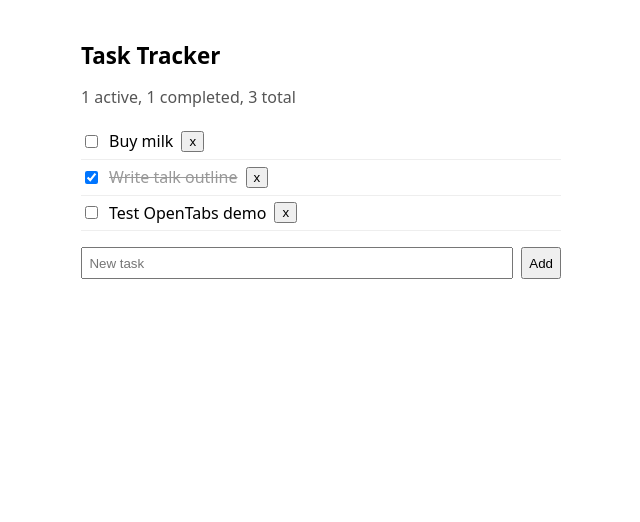
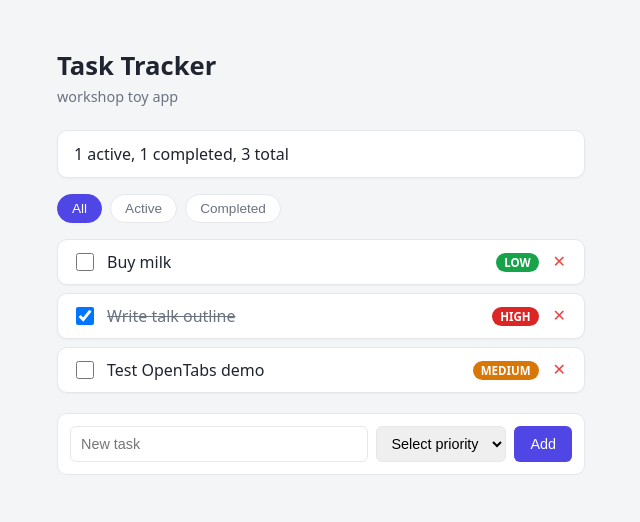
Before and after one commit to avinash-010/task_tracker, a Flask app: page / in a window 1280 px wide. Shown: the top 522 px of the page, without its empty margins (319-959 px from the left). Run offline with Flask 3, Linux system fonts and the light colour scheme.

Commit message:
feat: add priority field, filter tabs, visual redesign
Priority select is unselected by default (required, disabled placeholder)
so submitting without a choice triggers native browser validation.

```diff
--- a/app.py
+++ b/app.py
@@ -9,9 +9,9 @@ _id_counter = count(1)
 
 
 def seed():
-    tasks.append({"id": next(_id_counter), "title": "Buy milk", "completed": False})
-    tasks.append({"id": next(_id_counter), "title": "Write talk outline", "completed": True})
-    tasks.append({"id": next(_id_counter), "title": "Test OpenTabs demo", "completed": False})
+    tasks.append({"id": next(_id_counter), "title": "Buy milk", "completed": False, "priority": "low"})
+    tasks.append({"id": next(_id_counter), "title": "Write talk outline", "completed": True, "priority": "high"})
+    tasks.append({"id": next(_id_counter), "title": "Test OpenTabs demo", "completed": False, "priority": "medium"})
 
 
 seed()
@@ -30,7 +30,12 @@ def list_tasks():
 @app.route("/api/tasks", methods=["POST"])
 def create_task():
     data = request.get_json()
-    task = {"id": next(_id_counter), "title": data["title"], "completed": False}
+    task = {
+        "id": next(_id_counter),
+        "title": data["title"],
+        "completed": False,
+        "priority": data.get("priority", "medium"),
+    }
     tasks.append(task)
     return jsonify(task), 201
 
--- a/static/app.js
+++ b/static/app.js
@@ -1,17 +1,31 @@
+let allTasks = [];
+let currentFilter = "all";
+
 async function loadTasks() {
   const [tasksRes, summaryRes] = await Promise.all([
     fetch("/api/tasks"),
     fetch("/api/tasks/summary"),
   ]);
-  const tasks = await tasksRes.json();
+  allTasks = await tasksRes.json();
   const summary = await summaryRes.json();
 
   document.getElementById("summary").textContent =
     `${summary.active} active, ${summary.completed} completed, ${summary.total} total`;
 
+  renderTasks();
+}
+
+function renderTasks() {
   const list = document.getElementById("task-list");
   list.innerHTML = "";
-  for (const task of tasks) {
+
+  const filtered = allTasks.filter((task) => {
+    if (currentFilter === "active") return !task.completed;
+    if (currentFilter === "completed") return task.completed;
+    return true;
+  });
+
+  for (const task of filtered) {
     const li = document.createElement("li");
     if (task.completed) li.classList.add("completed");
 
@@ -21,13 +35,19 @@ async function loadTasks() {
     checkbox.addEventListener("change", () => toggleTask(task.id));
 
     const span = document.createElement("span");
+    span.className = "title";
     span.textContent = task.title;
 
+    const badge = document.createElement("span");
+    badge.className = `badge ${task.priority || "medium"}`;
+    badge.textContent = task.priority || "medium";
+
     const del = document.createElement("button");
-    del.textContent = "x";
+    del.className = "delete";
+    del.textContent = "✕";
     del.addEventListener("click", () => deleteTask(task.id));
 
-    li.append(checkbox, span, del);
+    li.append(checkbox, span, badge, del);
     list.appendChild(li);
   }
 }
@@ -44,14 +64,25 @@ async function deleteTask(id) {
 
 document.getElementById("new-task-form").addEventListener("submit", async (e) => {
   e.preventDefault();
-  const input = document.getElementById("new-task-title");
+  const titleInput = document.getElementById("new-task-title");
+  const priorityInput = document.getElementById("new-task-priority");
   await fetch("/api/tasks", {
     method: "POST",
     headers: { "Content-Type": "application/json" },
-    body: JSON.stringify({ title: input.value }),
+    body: JSON.stringify({ title: titleInput.value, priority: priorityInput.value }),
   });
-  input.value = "";
+  titleInput.value = "";
+  priorityInput.value = "";
   loadTasks();
 });
 
+document.querySelectorAll(".filter-btn").forEach((btn) => {
+  btn.addEventListener("click", () => {
+    document.querySelectorAll(".filter-btn").forEach((b) => b.classList.remove("active"));
+    btn.classList.add("active");
+    currentFilter = btn.dataset.filter;
+    renderTasks();
+  });
+});
+
 loadTasks();
--- a/templates/index.html
+++ b/templates/index.html
@@ -4,22 +4,148 @@
   <meta charset="utf-8">
   <title>Task Tracker</title>
   <style>
-    body { font-family: system-ui, sans-serif; max-width: 480px; margin: 40px auto; }
-    h1 { font-size: 1.4rem; }
-    #summary { color: #555; margin-bottom: 1rem; }
-    ul { list-style: none; padding: 0; }
-    li { display: flex; align-items: center; gap: 0.5rem; padding: 0.4rem 0; border-bottom: 1px solid #eee; }
-    li.completed span { text-decoration: line-through; color: #999; }
-    form { display: flex; gap: 0.5rem; margin-top: 1rem; }
-    input[type=text] { flex: 1; padding: 0.4rem; }
+    :root {
+      --bg: #f4f5f7;
+      --card: #ffffff;
+      --text: #1f2430;
+      --muted: #6b7280;
+      --border: #e5e7eb;
+      --accent: #4f46e5;
+      --accent-hover: #4338ca;
+      --low: #16a34a;
+      --medium: #d97706;
+      --high: #dc2626;
+      --danger: #ef4444;
+    }
+    * { box-sizing: border-box; }
+    body {
+      font-family: system-ui, -apple-system, "Segoe UI", sans-serif;
+      background: var(--bg);
+      color: var(--text);
+      max-width: 560px;
+      margin: 48px auto;
+      padding: 0 16px;
+    }
+    h1 { font-size: 1.6rem; margin-bottom: 4px; }
+    .subtitle { color: var(--muted); margin-bottom: 24px; font-size: 0.9rem; }
+
+    #summary {
+      background: var(--card);
+      border: 1px solid var(--border);
+      border-radius: 10px;
+      padding: 12px 16px;
+      margin-bottom: 16px;
+      font-weight: 500;
+      box-shadow: 0 1px 2px rgba(0,0,0,0.04);
+    }
+
+    .filters {
+      display: flex;
+      gap: 8px;
+      margin-bottom: 16px;
+    }
+    .filter-btn {
+      background: var(--card);
+      border: 1px solid var(--border);
+      border-radius: 999px;
+      padding: 6px 14px;
+      font-size: 0.85rem;
+      cursor: pointer;
+      color: var(--muted);
+    }
+    .filter-btn.active {
+      background: var(--accent);
+      border-color: var(--accent);
+      color: white;
+    }
+
+    ul { list-style: none; padding: 0; margin: 0 0 20px; }
+    li {
+      display: flex;
+      align-items: center;
+      gap: 10px;
+      background: var(--card);
+      border: 1px solid var(--border);
+      border-radius: 10px;
+      padding: 10px 14px;
+      margin-bottom: 8px;
+      box-shadow: 0 1px 2px rgba(0,0,0,0.04);
+    }
+    li.completed span.title { text-decoration: line-through; color: var(--muted); }
+    li input[type=checkbox] { width: 18px; height: 18px; cursor: pointer; }
+    li span.title { flex: 1; }
+
+    .badge {
+      font-size: 0.72rem;
+      font-weight: 600;
+      padding: 2px 8px;
+      border-radius: 999px;
+      text-transform: uppercase;
+      color: white;
+    }
+    .badge.low { background: var(--low); }
+    .badge.medium { background: var(--medium); }
+    .badge.high { background: var(--high); }
+
+    li button.delete {
+      border: none;
+      background: transparent;
+      color: var(--danger);
+      cursor: pointer;
+      font-size: 1rem;
+      line-height: 1;
+      padding: 4px;
+    }
+
+    form {
+      display: flex;
+      gap: 8px;
+      background: var(--card);
+      border: 1px solid var(--border);
+      border-radius: 10px;
+      padding: 12px;
+    }
+    input[type=text], select {
+      padding: 8px 10px;
+      border: 1px solid var(--border);
+      border-radius: 6px;
+      font-size: 0.9rem;
+    }
+    input[type=text] { flex: 1; }
+    button[type=submit] {
+      background: var(--accent);
+      color: white;
+      border: none;
+      border-radius: 6px;
+      padding: 8px 16px;
+      font-size: 0.9rem;
+      cursor: pointer;
+    }
+    button[type=submit]:hover { background: var(--accent-hover); }
   </style>
 </head>
 <body>
   <h1>Task Tracker</h1>
+  <div class="subtitle">workshop toy app</div>
+
   <div id="summary"></div>
+
+  <div class="filters">
+    <button class="filter-btn active" data-filter="all">All</button>
+    <button class="filter-btn" data-filter="active">Active</button>
+    <button class="filter-btn" data-filter="completed">Completed</button>
+  </div>
+
   <ul id="task-list"></ul>
+
   <form id="new-task-form">
     <input type="text" id="new-task-title" placeholder="New task" required>
+    <select id="new-task-priority" required>
+      <option value="" disabled selected>Select priority</option>
+      <option value="low">Low</option>
+      <option value="medium">Medium</option>
+      <option value="high">High</option>
+    </select>
     <button type="submit">Add</button>
   </form>
 
```
